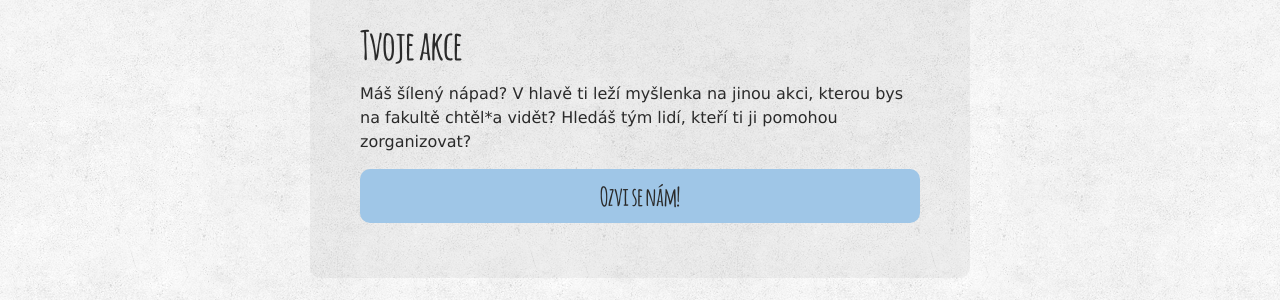
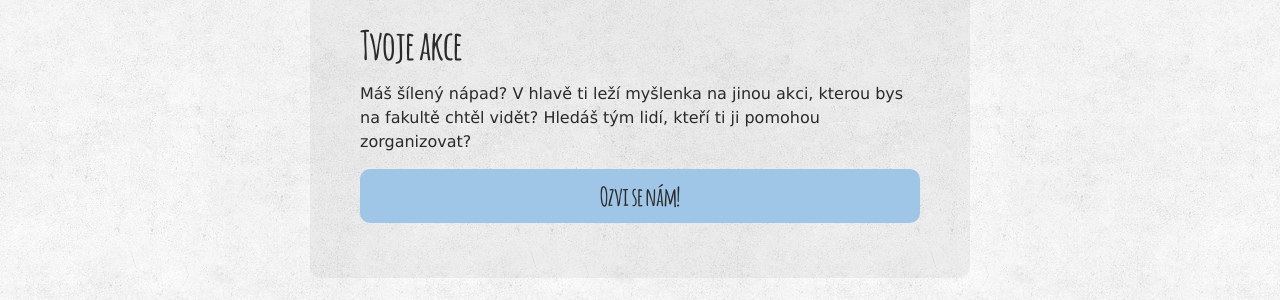
Before and after one commit to zverinec/zverinec-web, a Jekyll site: the page built from _pages/events.md, in a window 1280 px wide and 900 px high, scrolled down 4209 px. Shown: the part 472-772 px from the top of the window. Built offline with Jekyll 4.4.1, drawn with Linux system fonts in a browser that asks for light colours; comment, search, counter and statistics services are not loaded.

Commit message:
Remove *a.

```diff
--- a/_pages/events.md
+++ b/_pages/events.md
@@ -96,6 +96,6 @@ deskovek, koukání na filmy, nebo něco úplně jiného.
 ## Tvoje akce
 
 Máš šílený nápad? V hlavě ti leží myšlenka na jinou akci, kterou bys na fakultě
-chtěl\*a vidět? Hledáš tým lidí, kteří ti ji pomohou zorganizovat?
+chtěl vidět? Hledáš tým lidí, kteří ti ji pomohou zorganizovat?
 
 <a class="btn btn-large" href="/#contact">Ozvi se nám!</a>
```
